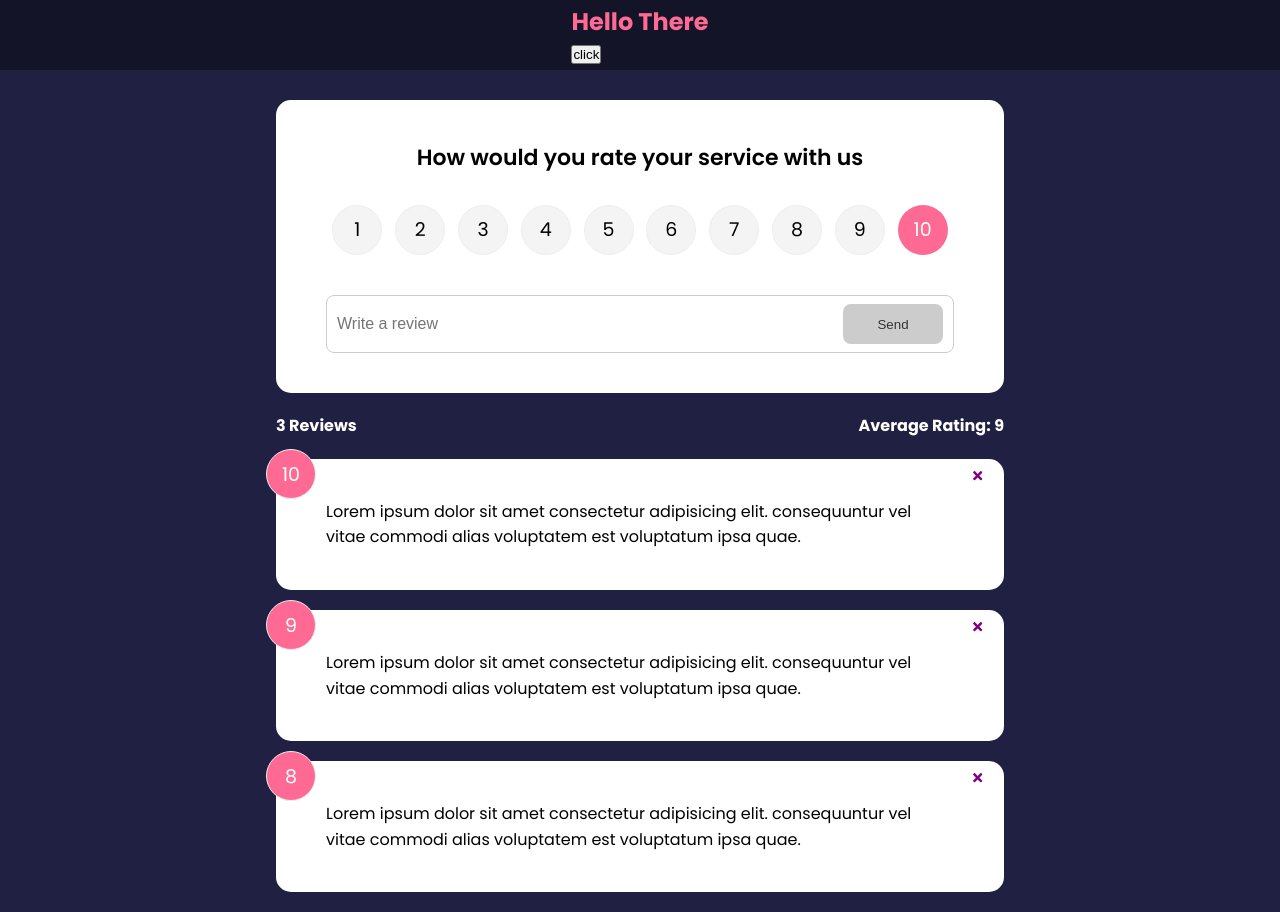
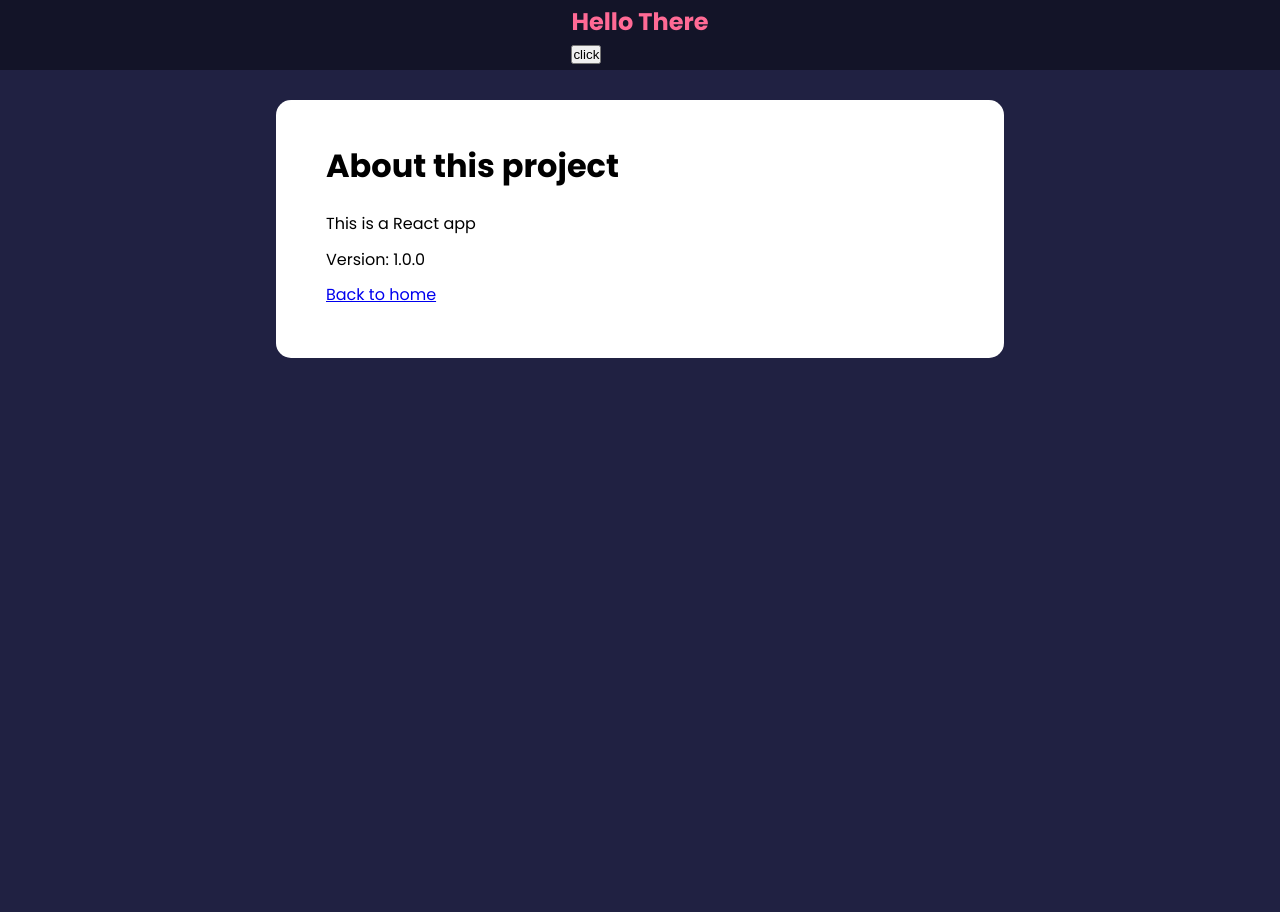
Before and after one commit to Hosseinht/rateapp-react, a React (Create React App) app: page /about in a window 1280 px wide. After the commit the page ends 800 px from the top, so only its background shows below. Built offline with nearby package versions, Linux system fonts and the light colour scheme.

Commit message:
Routing and AboutPage

```diff
--- a/src/App.js
+++ b/src/App.js
@@ -1,10 +1,12 @@
 import {v4 as uuidv4} from 'uuid'
+import {BrowserRouter as Router, Route, Routes} from "react-router-dom";
 import Header from "./components/Header";
 import RateList from "./components/RateList";
 import RateData from "./data/RateData";
 import {useState} from "react";
 import RateStats from "./components/RateStats";
 import RateForm from "./components/RateForm";
+import AboutPage from "./pages/AboutPage";
 
 
 function App() {
@@ -25,9 +27,12 @@
     }
 
     return (
-        <>
+        <Router>
             <Header reverse={reverse} setReverse={setReverse}/>
             <div className='container'>
+                <Routes>
+                    <Route exact path='/' element={
+                        <>
                             <RateForm handleAdd={addRate}/>
                             <RateStats rateData={rateData}/>
                             <RateList
@@ -35,8 +40,14 @@
                                 rateData={rateData}
                                 handleDelete={deleteRateData}
                             />
+                        </>
+                    }>
+
+                    </Route>
+                    <Route path='/about' element={<AboutPage/>}/>
+                </Routes>
             </div>
-        </>
+        </Router>
     );
 }
 
--- /dev/null
+++ b/src/pages/AboutPage.jsx
@@ -0,0 +1,19 @@
+import Card from "../components/shared/Card";
+
+
+const About = () => {
+    return (
+        <Card>
+            <div className="about">
+                <h1>About this project</h1>
+                <p>This is a React app </p>
+                <p>Version: 1.0.0</p>
+                <p>
+                    <a href="/">Back to home</a>
+                </p>
+            </div>
+        </Card>
+    );
+};
+
+export default About;
```
Lines whose indentation alone changed are shown as unchanged.
